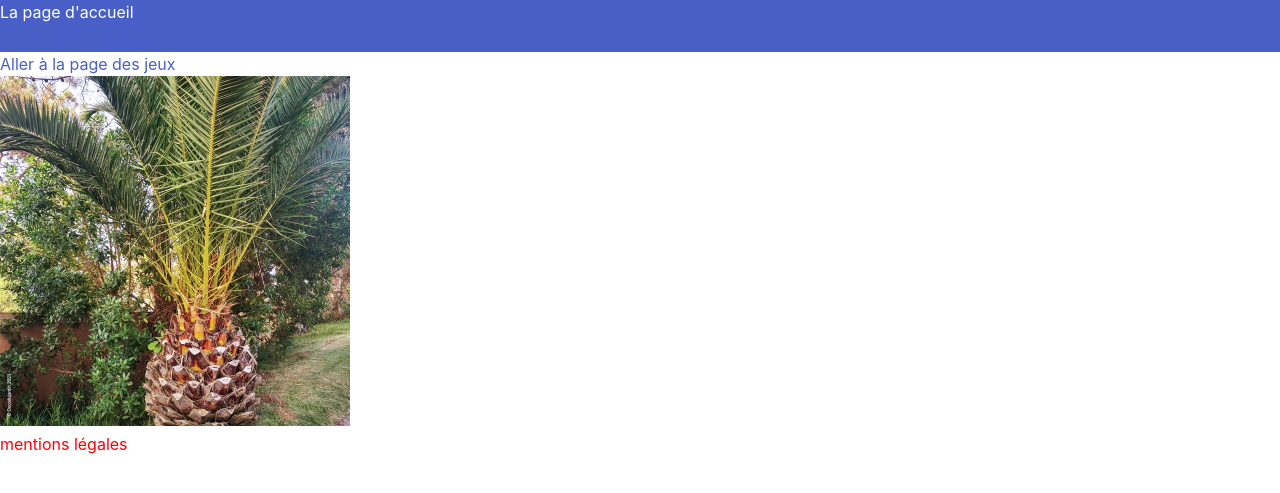
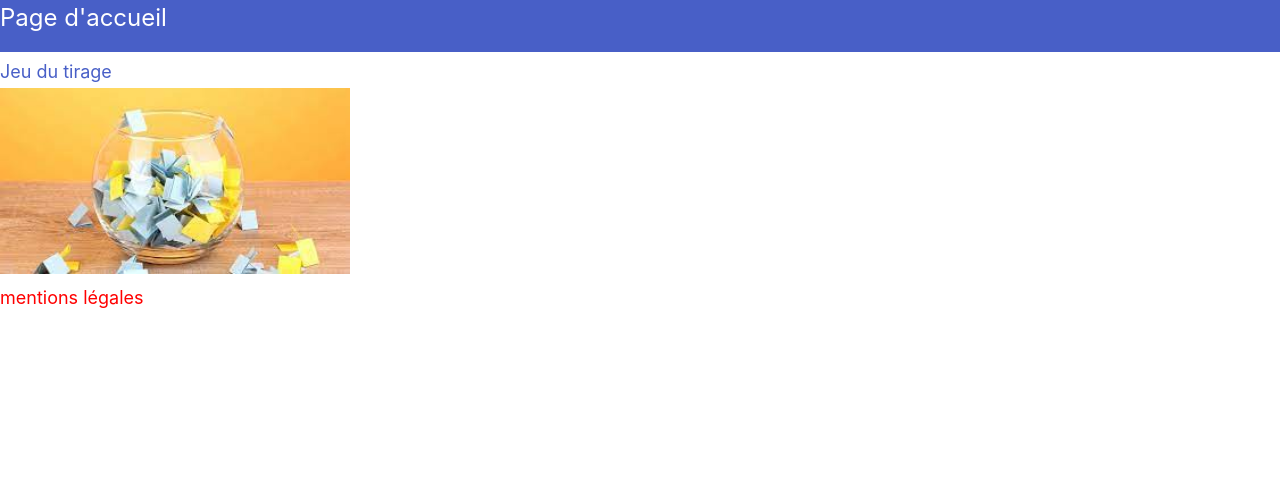
Before and after one commit to ant533/Stage_MM_jeux, a Flask app: page / in a window 1280 px wide. Shown: the top 493 px of the page. Run offline with Flask 2, Linux system fonts and the light colour scheme.

Commit message:
mise a jour 3

```diff
--- a/main.py
+++ b/main.py
@@ -16,4 +16,4 @@
   return render_template('page_jeux.html', resu=resultat, tira=mon_tirage)
 
 
-#app.run(host='0.0.0.0', port=81)
+app.run(host='0.0.0.0', port=81)
--- a/templates/index.html
+++ b/templates/index.html
@@ -1,8 +1,8 @@
 {% include 'navbar.html' %}
 
   <section>
-  <a href="/jeux"<p>Aller à la page des jeux</p> </a>
-<img src="static/palmier.jpg" alt="instructor" width="350" height="350">
+  <font size="4"> <a href="/jeux"<p>Jeu du tirage</p> </a>
+<img src="static/tirage au sort.jpg" alt="instructor" width="350" height="350">
 
   </section>
 
--- a/templates/navbar.html
+++ b/templates/navbar.html
@@ -10,7 +10,7 @@
 </head>
 <body>
   <nav class="navbar is-link" role="navigation" aria-label="main navigation">
-<h1>La page d'accueil</h1>
+ <font size="5"> <h1>Page d'accueil</h1>
 
 
     </nav>
--- a/templates/page_jeux.html
+++ b/templates/page_jeux.html
@@ -7,6 +7,5 @@
 Les jeux
   <h3>{{resu}}</h3>
   <h3>{{tira}}</h3>
-    <a href="/"<p>Aller à la page des tirages</p> </a>
-
+   <font size="5"> <a href="/"<p>Retourner a l accueil</p> </a>
 {% include 'footer.html' %}
```
Also changed, not shown: static/tirage au sort.jpg (added).
